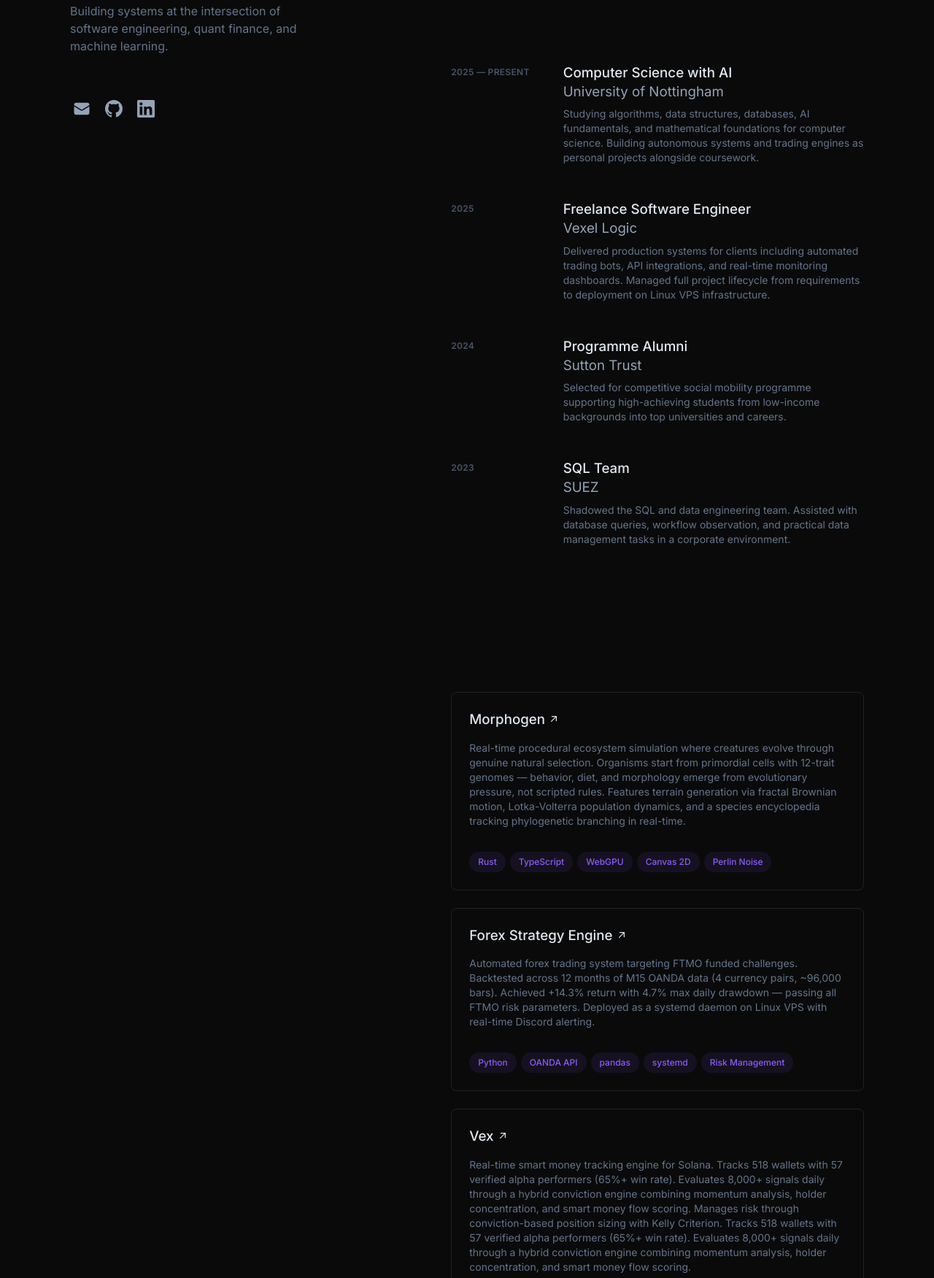
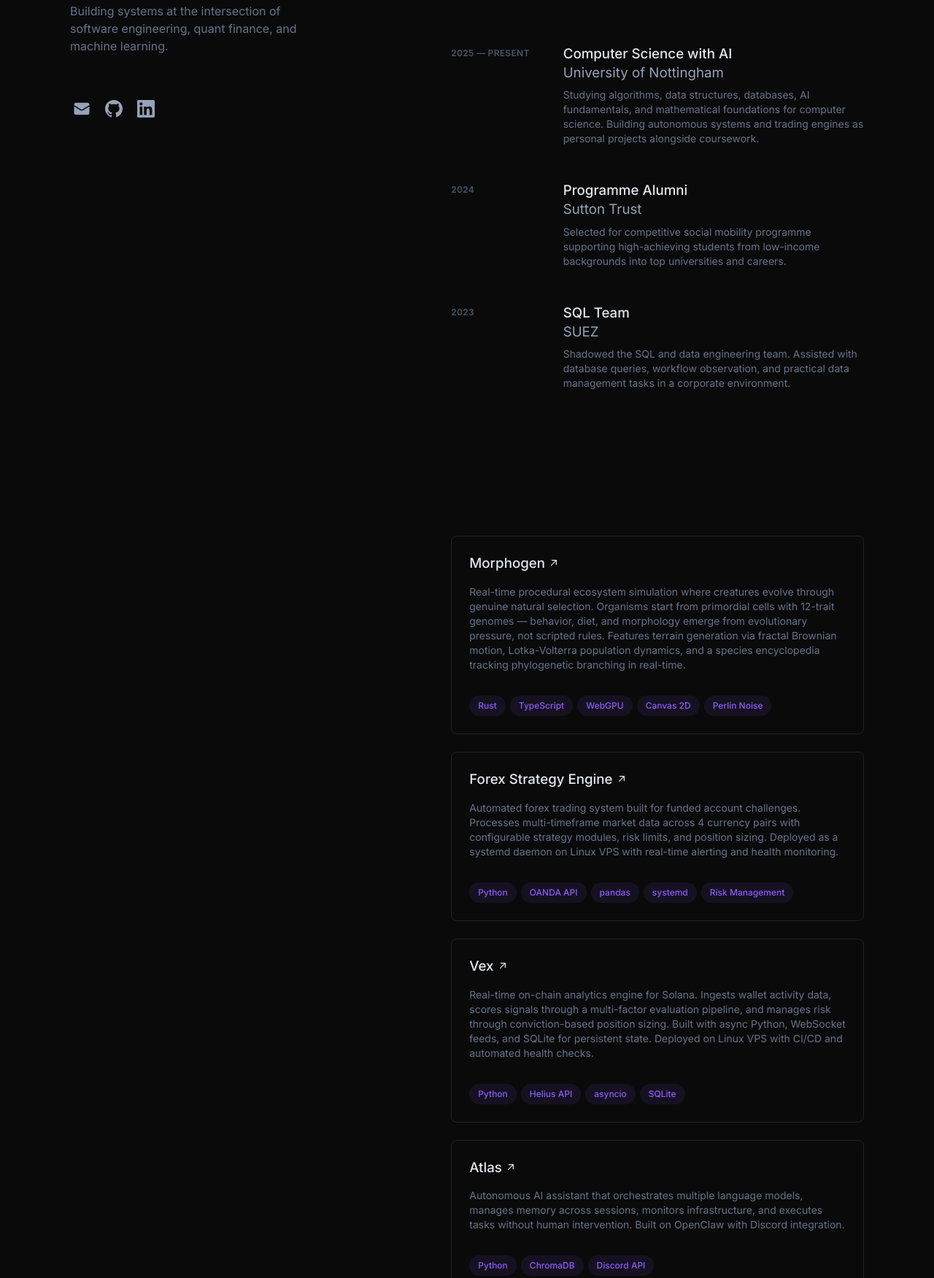
Before and after one commit to bbeennyy860-cyber/b-davies.dev, a plain HTML site: page index.html in a window 1280 px wide. Shown: the part 539-2290 px from the top of the page at 73% size. Drawn offline with Linux system fonts and the light colour scheme.

Commit message:
clean: remove Vexel Logic, strip strategy details, update internship copy

```diff
--- a/index.html
+++ b/index.html
@@ -93,7 +93,7 @@
                     </div>
                     <div class="text-base leading-relaxed text-muted space-y-4">
                         <p>I''m a first-year Computer Science and AI student at the University of Nottingham and a Sutton Trust programme alumni. I build quantitative systems — from real-time signal processing engines for decentralized markets to algorithmic trading strategies backtested across 12 months of tick data.</p>
-                        <p>My work sits at the intersection of software engineering, quantitative finance, and machine learning. I focus on systems that process noisy data under time constraints and make probabilistic decisions. Currently seeking quantitative development and software engineering internships for Summer 2026.</p>
+                        <p>My work sits at the intersection of software engineering, quantitative finance, and machine learning. I focus on systems that process noisy data under time constraints and make probabilistic decisions. Currently seeking quantitative development and software engineering internships.</p>
                     </div>
                 </section>
 
@@ -114,18 +114,7 @@
                                 </div>
                             </div>
                         </li>
-                        <li class="relative group">
-                            <div class="group relative flex flex-col sm:flex-row gap-4 transition-all">
-                                <header class="z-10 mt-1 mb-2 text-xs font-semibold uppercase tracking-wide text-dim sm:w-1/4" aria-label="2025">2025</header>
-                                <div class="z-10 sm:w-3/4">
-                                    <h3 class="font-medium leading-snug text-white">
-                                        <div>Freelance Software Engineer</div>
-                                        <div class="text-slate font-normal">Vexel Logic</div>
-                                    </h3>
-                                    <p class="mt-2 text-sm leading-normal text-muted">Delivered production systems for clients including automated trading bots, API integrations, and real-time monitoring dashboards. Managed full project lifecycle from requirements to deployment on Linux VPS infrastructure.</p>
-                                </div>
-                            </div>
-                        </li>
+
                         <li class="relative group">
                             <div class="group relative flex flex-col sm:flex-row gap-4 transition-all">
                                 <header class="z-10 mt-1 mb-2 text-xs font-semibold uppercase tracking-wide text-dim sm:w-1/4" aria-label="2024">2024</header>
@@ -185,7 +174,7 @@
                                     </a>
                                 </h3>
                                 <p class="mt-2 text-sm leading-normal text-muted mb-4">
-                                    Automated forex trading system targeting FTMO funded challenges. Backtested across 12 months of M15 OANDA data (4 currency pairs, ~96,000 bars). Achieved +14.3% return with 4.7% max daily drawdown — passing all FTMO risk parameters. Deployed as a systemd daemon on Linux VPS with real-time Discord alerting.
+                                    Automated forex trading system built for funded account challenges. Processes multi-timeframe market data across 4 currency pairs with configurable strategy modules, risk limits, and position sizing. Deployed as a systemd daemon on Linux VPS with real-time alerting and health monitoring.
                                 </p>
                                 <ul class="mt-2 flex flex-wrap" aria-label="Technologies used:">
                                     <li class="mr-1.5 mt-2"><div class="flex items-center rounded-full bg-violet/10 px-3 py-1 text-xs font-medium leading-5 text-violet">Python</div></li>
@@ -204,7 +193,7 @@
                                     </a>
                                 </h3>
                                 <p class="mt-2 text-sm leading-normal text-muted mb-4">
-                                    Real-time smart money tracking engine for Solana. Tracks 518 wallets with 57 verified alpha performers (65%+ win rate). Evaluates 8,000+ signals daily through a hybrid conviction engine combining momentum analysis, holder concentration, and smart money flow scoring. Manages risk through conviction-based position sizing with Kelly Criterion. Tracks 518 wallets with 57 verified alpha performers (65%+ win rate). Evaluates 8,000+ signals daily through a hybrid conviction engine combining momentum analysis, holder concentration, and smart money flow scoring.
+                                    Real-time on-chain analytics engine for Solana. Ingests wallet activity data, scores signals through a multi-factor evaluation pipeline, and manages risk through conviction-based position sizing. Built with async Python, WebSocket feeds, and SQLite for persistent state. Deployed on Linux VPS with CI/CD and automated health checks.
                                 </p>
                                 <ul class="mt-2 flex flex-wrap" aria-label="Technologies used:">
                                     <li class="mr-1.5 mt-2"><div class="flex items-center rounded-full bg-violet/10 px-3 py-1 text-xs font-medium leading-5 text-violet">Python</div></li>
@@ -239,7 +228,7 @@
                                     </a>
                                 </h3>
                                 <p class="mt-2 text-sm leading-normal text-muted mb-4">
-                                    Production-deployed prediction market bot trading sports markets with real capital. Automated scanning across multiple sports leagues, odds evaluation with configurable thresholds, order placement, and stop-loss management. Runs 24/7 on Linux VPS with event-level volume verification and automated position sizing. Manages automated entry/exit with configurable stop-loss thresholds and event-level volume verification across multiple sports markets.
+                                    Production-deployed prediction market trading bot handling real capital. Automates market scanning, order placement, and position management across multiple event categories. Runs 24/7 on Linux VPS with health monitoring, Discord alerts, and automated risk controls.
                                 </p>
                                 <ul class="mt-2 flex flex-wrap" aria-label="Technologies used:">
                                     <li class="mr-1.5 mt-2"><div class="flex items-center rounded-full bg-violet/10 px-3 py-1 text-xs font-medium leading-5 text-violet">Python</div></li>
```
